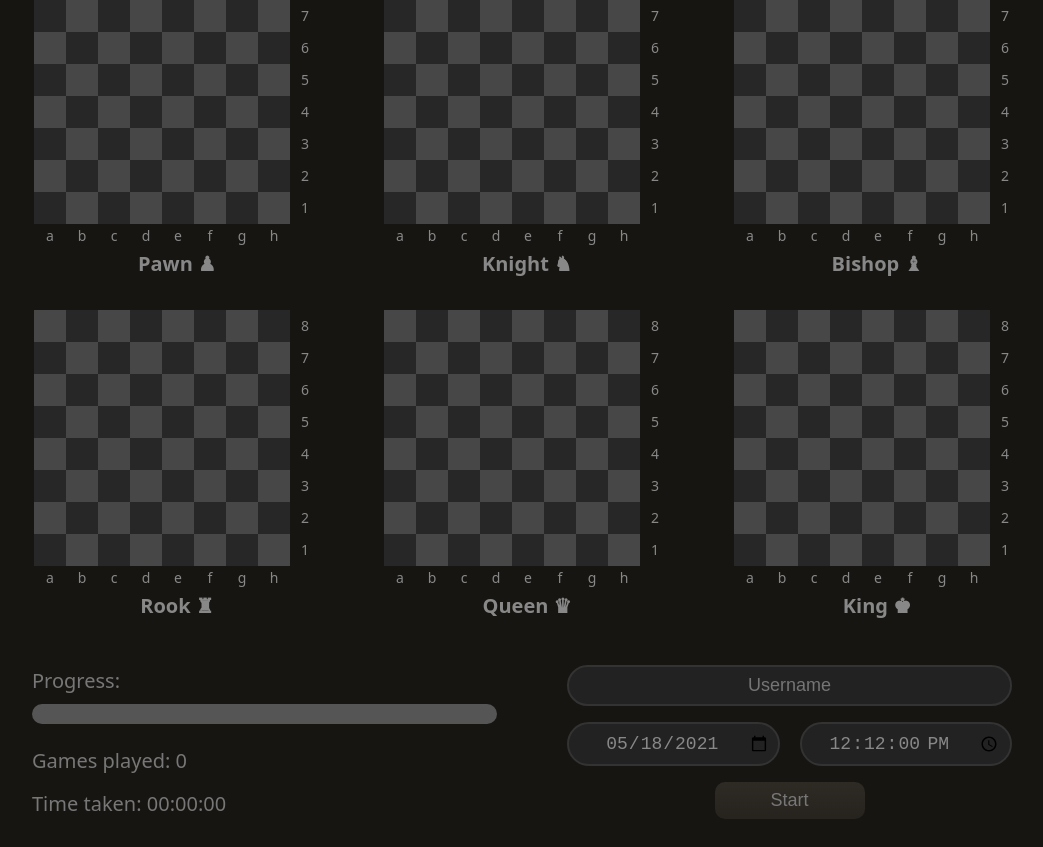
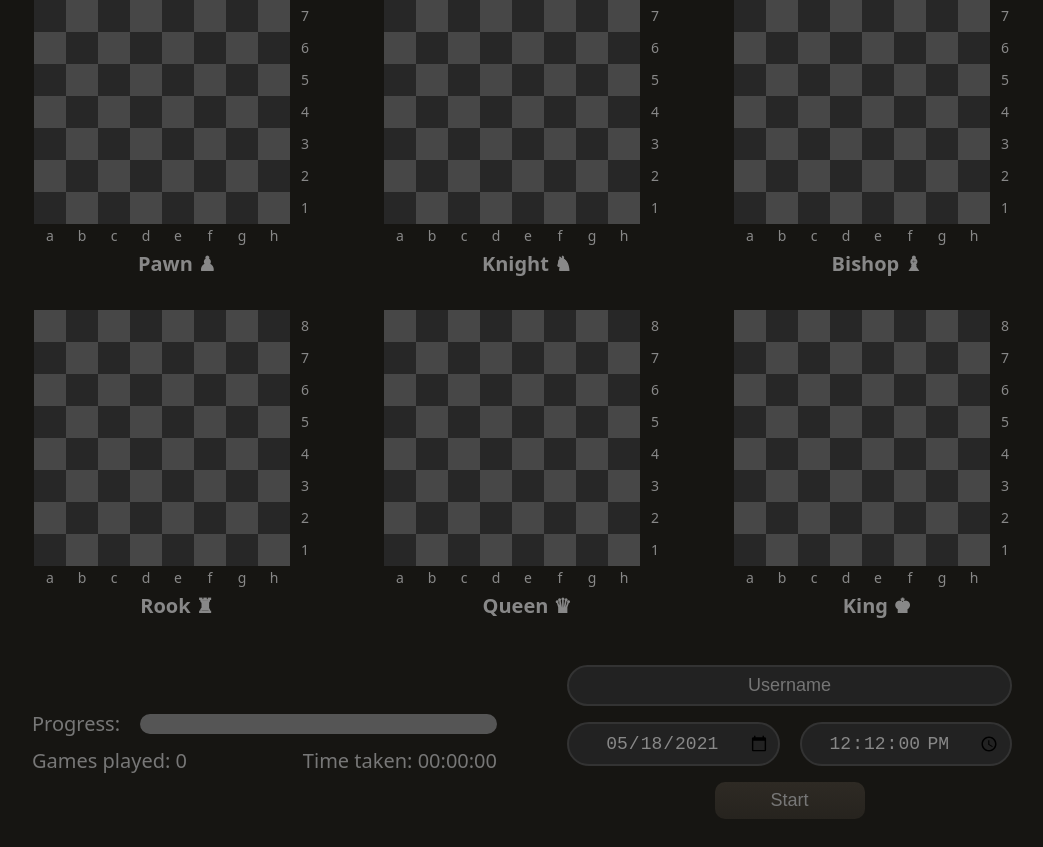
Before and after one commit to YodaEmbedding/chess-speedrun, a website: page index.html in a window 1280 px wide. Shown: the whole page, without its empty margins (113-1156 px from the left). Drawn offline with nearby package versions, Linux system fonts and the light colour scheme.

Commit message:
fix: compact stats

```diff
--- a/index.html
+++ b/index.html
@@ -30,8 +30,6 @@
             </div>
             <div class="stats-row">
               <div class="stat-text" id="games-played">Games played: 0</div>
-            </div>
-            <div class="stats-row">
               <div class="stat-text" id="time-taken">Time taken: 00:00:00</div>
             </div>
           </div>
--- a/src/css/style.css
+++ b/src/css/style.css
@@ -94,6 +94,7 @@ body {
   display: grid;
   grid-template-columns: 1fr 1fr;
   grid-gap: 40px;
+  align-items: center;
   padding: 20px;
 }
 
@@ -104,17 +105,19 @@ body {
 }
 
 .stats-row {
+  display: flex;
+  align-items: center;
+  justify-content: space-between;
   margin: 5px 0;
   padding: 0 10px;
 }
 
 .stats-row--progress {
-  display: grid;
-  grid-template-rows: 1fr 1fr;
-  grid-gap: 10px;
+  gap: 20px;
 }
 
 .progress-bar {
+  flex: 1;
   height: 20px;
   border-radius: 9999px;
   background-color: #555555;
```
